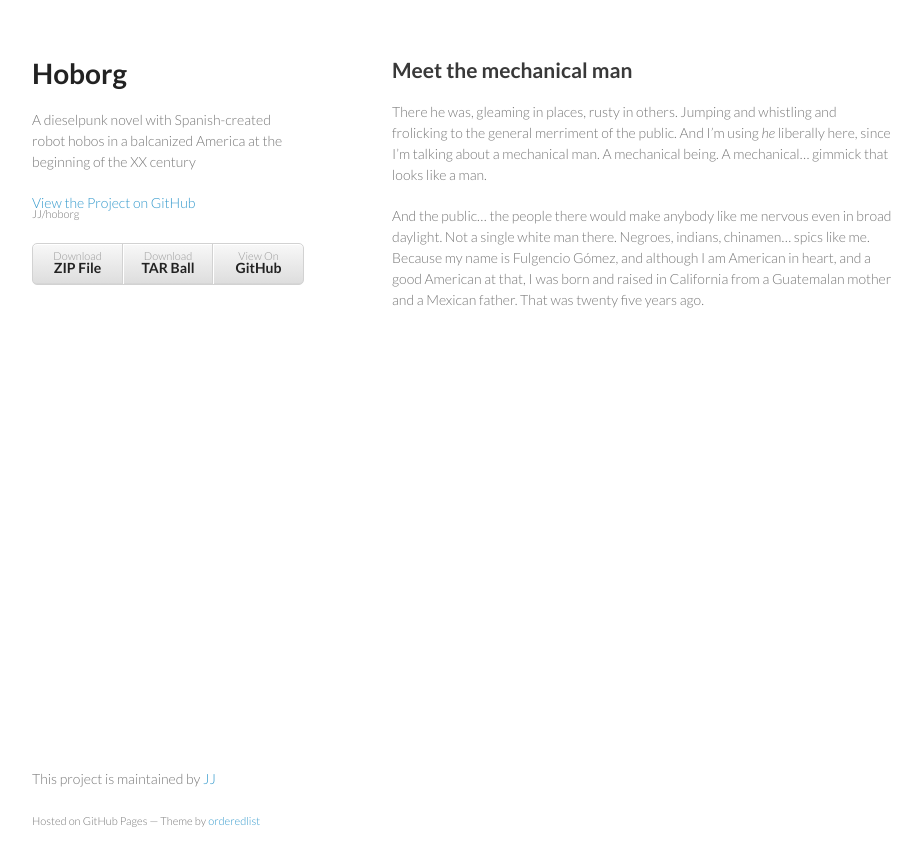
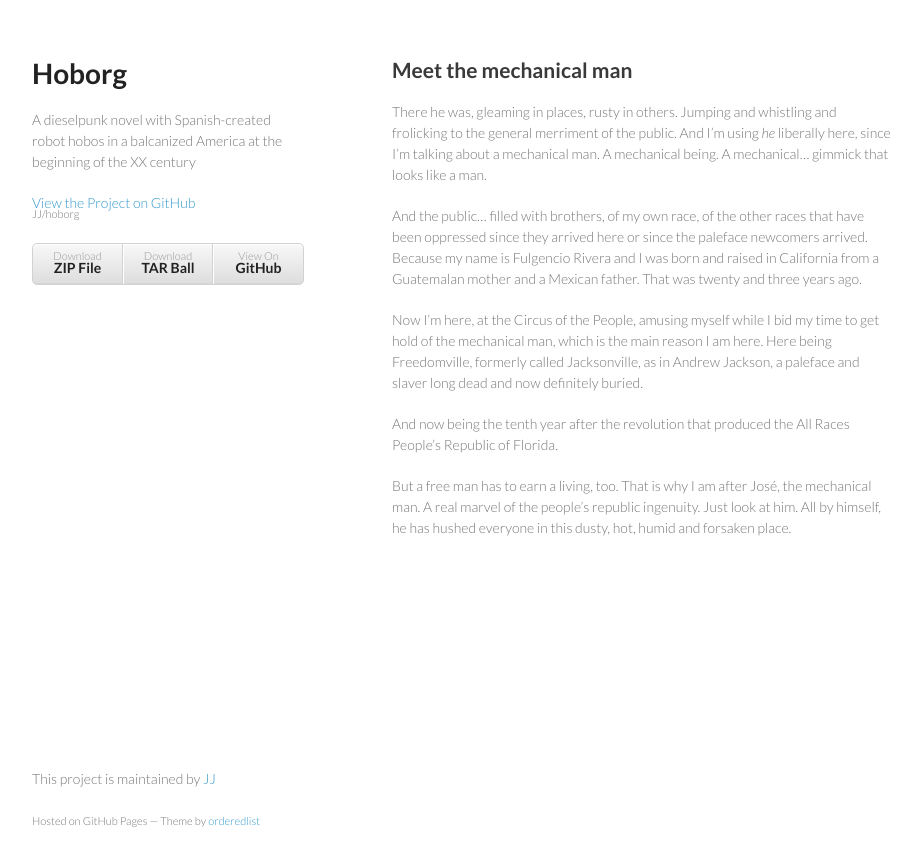
Before and after one commit to JJ/hoborg, a Jekyll site: the page built from text/text.md, in a window 1280 px wide. Shown: the top 866 px of the page, without its empty margins (178-1100 px from the left). Built offline with Jekyll 4.4.1, drawn with Linux system fonts in a browser that asks for light colours.

Commit message:
Sync text/text.md from master to gh-pages

```diff
--- a/text/text.md
+++ b/text/text.md
@@ -11,9 +11,22 @@ And I'm using *he* liberally here, since I'm talking about a
 mechanical man. A mechanical being. A mechanical... gimmick that looks
 like a man.
 
-And the public... the people there would make anybody like me nervous
-even in broad daylight. Not a single white man there. Negroes,
-indians, chinamen... spics like me. Because my name is Fulgencio
-Gómez, and although I am American in heart, and a good American at
-that, I was born and raised in California from a Guatemalan mother and
-a Mexican father. That was twenty five years ago.
+And the public... filled with brothers, of my own race, of the other
+races that have been oppressed since they arrived here or since the
+paleface newcomers arrived. Because my name is Fulgencio
+Rivera and  I was born and raised in California from a Guatemalan mother and
+a Mexican father. That was twenty and three years ago.
+
+Now I'm here, at the Circus of the People, amusing myself while I bid
+my time to get hold of the mechanical man, which is the main reason
+I am here. Here being Freedomville, formerly called Jacksonville, as
+in Andrew Jackson, a paleface and slaver long dead and now definitely
+buried.
+
+And now being the tenth year after the revolution that produced the
+All Races People's Republic of Florida.
+
+But a free man has to earn a living, too. That is why I am after José,
+the mechanical man. A real marvel of the people's republic
+ingenuity. Just look at him. All by himself, he has hushed everyone in
+this dusty, hot, humid and forsaken place.
```
